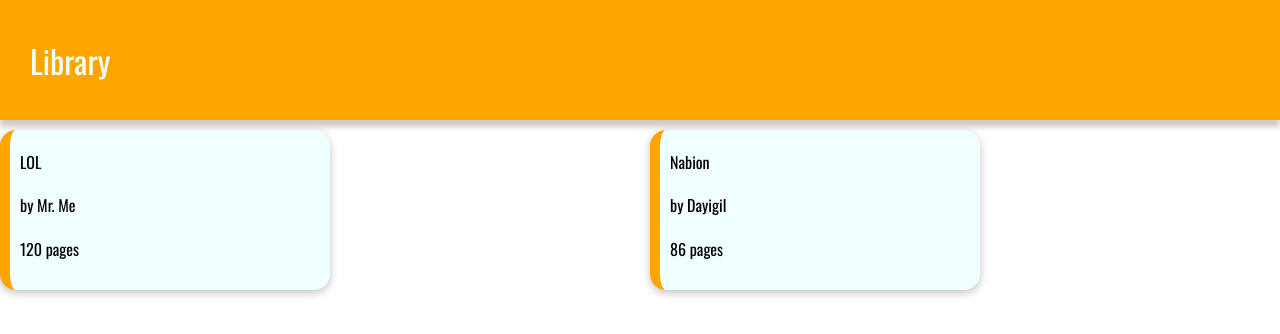
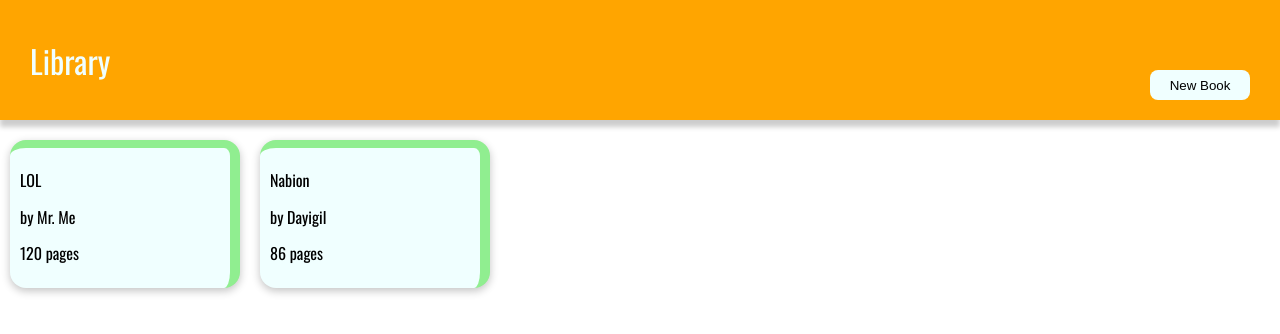
Before and after one commit to emiroquai/Library, a plain HTML site: page index.html in a window 1280 px wide. Drawn offline with nearby package versions, Linux system fonts and the light colour scheme.

Commit message:
Added new book form

```diff
--- a/index.html
+++ b/index.html
@@ -12,8 +12,9 @@
 <body>
     <header>
         <div class="logo">Library</div>
+        <button id="add" onclick="displayForm()">New Book</button>
     </header>
-    <main>
+    <main id="main">
         <div id="wrapper"></div>
     </main>
     <footer>
--- a/script.js
+++ b/script.js
@@ -1,5 +1,23 @@
 const wrapper = document.getElementById("wrapper")
-const myLibrary = []
+const main = document.getElementById('main')
+const myLibrary = [
+    {
+        "title": "LOL",
+        "author": "Mr. Me",
+        "pages": 120,
+        "read": "read"
+    },
+    {
+        "title": "Nabion",
+        "author": "Dayigil",
+        "pages": 86,
+        "read": "not read"
+    }
+                ]
+
+let bookFormVisible = false
+
+
 
 function Book(title, author, pages, read) {
     this.title = title
@@ -13,10 +31,10 @@ function Book(title, author, pages, read) {
 }
 
 // constructer test
-const LOL = new Book("LOL", "Mr. Me", 120, "read")
-const book1 = new Book("Nabion", "Dayigil", 86, "not read")
-addBookToLibrary(LOL);
-addBookToLibrary(book1);
+// const LOL = new Book("LOL", "Mr. Me", 120, "read")
+// const book1 = new Book("Nabion", "Dayigil", 86, "not read")
+// addBookToLibrary(LOL);
+// addBookToLibrary(book1);
 
 function addBookToLibrary(book) {
     myLibrary.push(book);
@@ -42,9 +60,100 @@ function displayBooks() {
         bookTitle.classList.add('title');
         bookCard.insertBefore(bookTitle, bookAuthor);
         bookTitle.textContent = book.title;
-
-
     });
 }
 
 displayBooks();
+
+function displayForm() {
+    if (bookFormVisible) {
+        const bookFormBar = document.getElementById("bookFormBar")
+        main.removeChild(bookFormBar);
+        bookFormVisible = false;
+    } else {
+        const br = document.createElement("br");
+
+        const bookFormBar = document.createElement(`div`);
+        bookFormBar.setAttribute('id', 'bookFormBar');
+        main.appendChild(bookFormBar);
+
+        const bookForm = document.createElement(`form`)
+        bookForm.setAttribute("id", "addBook");
+        bookFormBar.appendChild(bookForm);
+
+        const title = document.createElement("input");
+        title.setAttribute("type", "text");
+        title.setAttribute("name", "title");
+        title.setAttribute("placeholder", "Title")
+        title.value = "title";
+        bookForm.appendChild(title);
+
+        const author = document.createElement("input");
+        author.setAttribute("type", "text");
+        author.setAttribute("name", "author");
+        author.setAttribute("placeholder", "Author")
+        author.value = "author";
+        bookForm.appendChild(author);
+
+        const pages = document.createElement("input");
+        pages.setAttribute("type", "number");
+        pages.setAttribute("name", "pages");
+        pages.setAttribute("placeholder", "Number of pages")
+        pages.value = "pages";
+        bookForm.appendChild(pages);
+
+        const radioContainer = document.createElement("div");
+
+        const radio1 = document.createElement("input");
+        radio1.type = "radio";
+        radio1.name = "read";
+        radio1.value = "read";
+        radio1.id = "read";
+
+        // Create a label for the first radio button
+        const label1 = document.createElement("label");
+        label1.innerHTML = "Read";
+        label1.setAttribute("for", "read");
+
+        // Create the second radio button
+        const radio2 = document.createElement("input");
+        radio2.type = "radio";
+        radio2.name = "read";
+        radio2.value = "not read";
+        radio2.id = "notread";
+
+        // Create a label for the second radio button
+        const label2 = document.createElement("label");
+        label2.innerHTML = "Not read";
+        label2.setAttribute("for", "notread");
+
+        // Append radio buttons and labels to the container
+        bookForm.appendChild(radioContainer);
+        radioContainer.appendChild(radio1);
+        radioContainer.appendChild(label1);
+        radioContainer.appendChild(radio2);
+        radioContainer.appendChild(label2);
+
+        const submit = document.createElement("button");
+        submit.setAttribute("type", "submit");
+        submit.setAttribute("value", "Submit");
+        submit.textContent = "Submit";
+        submit.setAttribute("id", "submit");
+        submit.setAttribute("onclick", "addBookToLibrary()");
+        bookForm.appendChild(submit);
+
+        bookFormVisible = true;
+    }
+}
+
+
+
+// stop form submission
+
+const form  = document.getElementById('addBook');
+
+form.addEventListener('submit', (event) => {
+    event.preventDefault();
+});
+
+//
--- a/style.css
+++ b/style.css
@@ -12,12 +12,24 @@ header {
     display: grid;
     background-color: orange;
     color: azure;
-    height: 120px;
+    height: 80px;
     box-shadow: 0px 7px 5px 0px rgba(0,0,0,0.2);
-    padding-left: 30px;
+    padding: 20px 30px;
     align-items: center;
     position: relative;
+    grid-auto-flow: column;
 
+}
+
+#add {
+    width: 100px;
+    height: 30px;
+    border-radius: 8px;
+    background-color: azure;
+    border: 0;
+    justify-self: end;
+    align-self: end;
+    cursor: pointer;
 }
 
 .logo {
@@ -25,15 +37,16 @@ header {
 }
 
 main {
-
+    display: grid;
+    grid-auto-flow: column;
 }
 
 #wrapper {
     display: grid;
-    grid-template-columns: 1fr 1fr;
     gap: 20px;
-    grid-template-rows: 1fr 1fr 1fr;
-    margin-top: 10px;
+    margin: 20px 10px;
+    grid-auto-flow: column;
+    justify-content: start;
 
 }
 
@@ -44,7 +57,28 @@ main {
     box-shadow: rgba(0, 0, 0, 0.24) 0px 3px 8px;
     display: grid;
     gap: 10px;
-    max-width: 300px;
-    height: 120px;
-    border-left: 10px solid orange;
+    width: clamp(120px, 20vw ,200px);
+    height: 100px;
+    border-top: 8px solid lightgreen;
+    border-right: 10px solid lightgreen;
 }
+
+#bookFormBar {
+    width: 300px;
+    background-color: rgba(255, 166, 0, 0.699);
+    height: 100vh;
+    justify-self: end;
+}
+
+form {
+    display: grid;
+    padding: 20px 10px;
+    gap: 5px;
+}
+
+input {
+    border: 0;
+    /* background-color: lightgrey; */
+    border-radius: 8px;
+    padding: 10px;
+}
```
